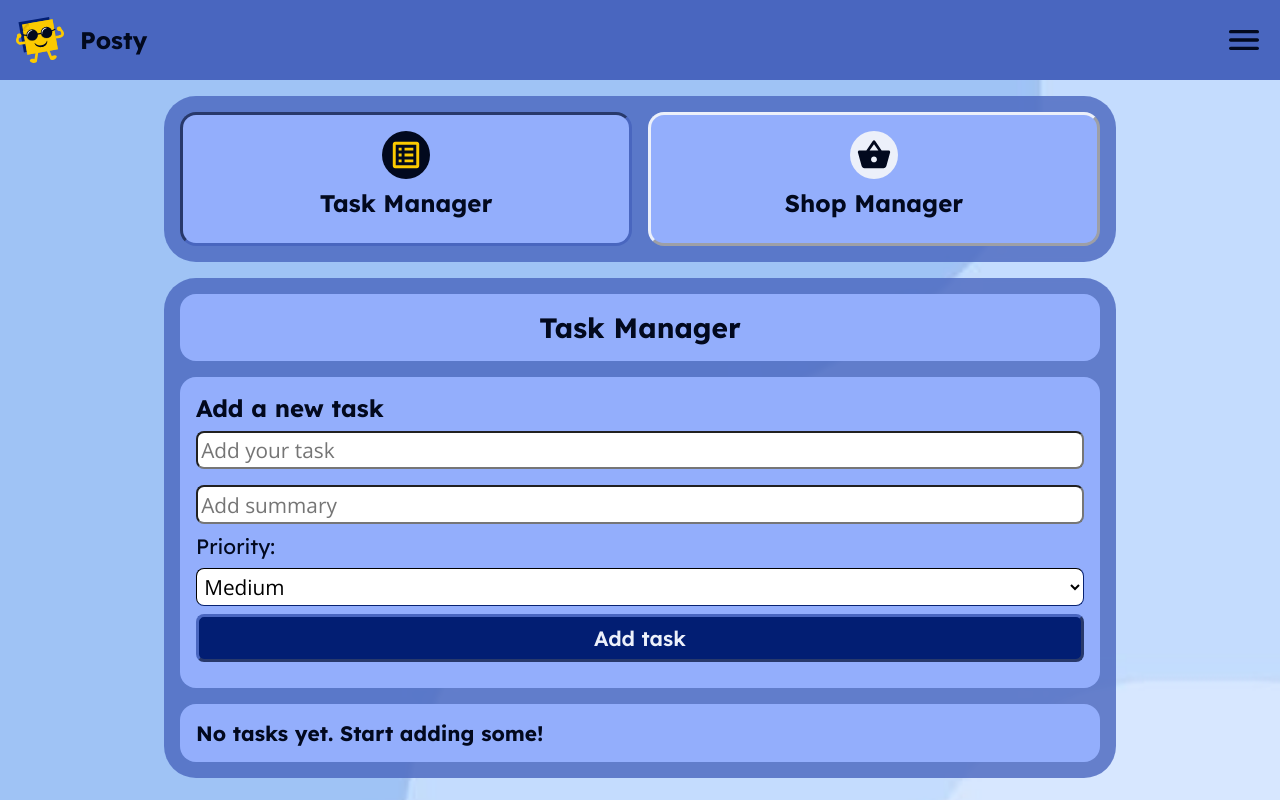
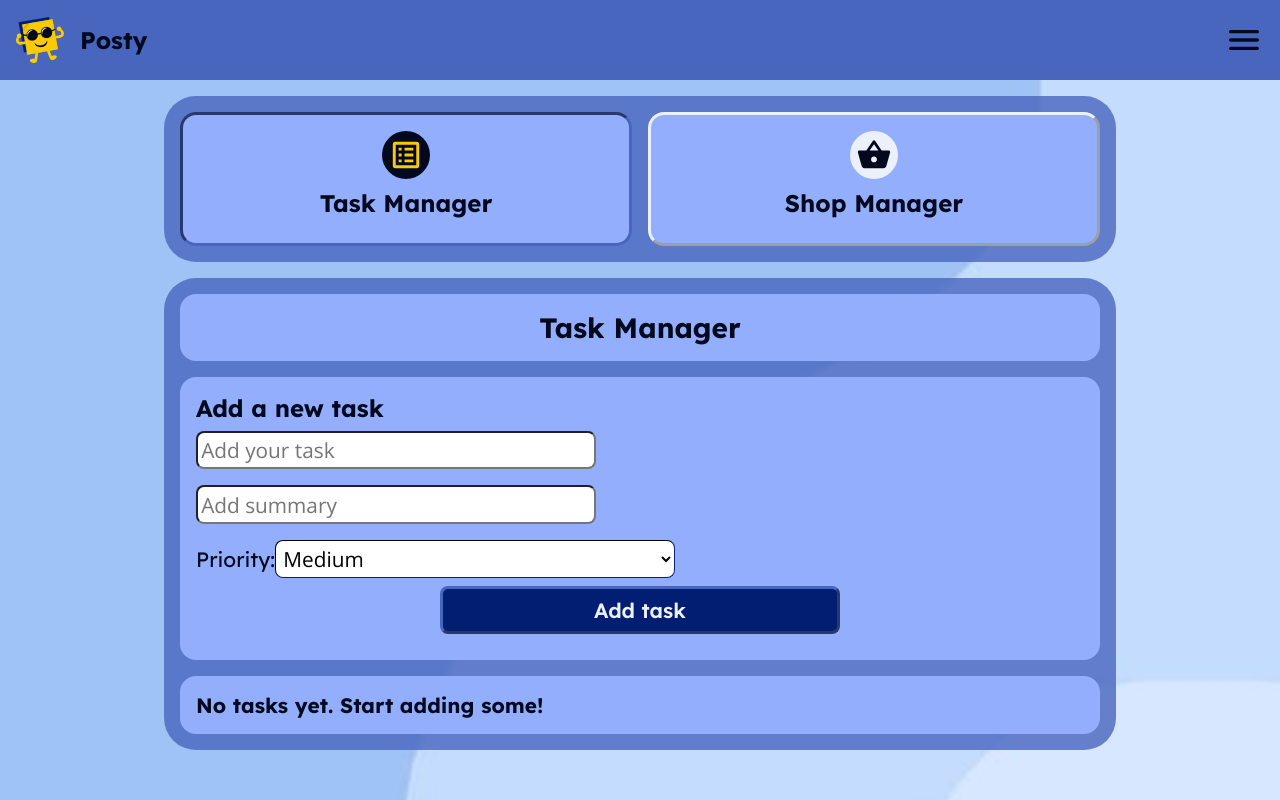
Before and after one commit to EvaneRex/taskmanager, a React (Vite) app: page / in a window 1280 px wide. Built offline with nearby package versions, Linux system fonts and the light colour scheme.

Commit message:
made comment and prepared for layout shift

```diff
--- a/src/App.css
+++ b/src/App.css
@@ -255,6 +255,7 @@ header .menu-icon {
 .taskmanager .taskBox li,
 .shopmanager .taskBox li {
   border-bottom: 2px solid #02091e;
+  padding-top: 0.5rem;
 }
 .taskmanager .taskBox li:last-child,
 .shopmanager .taskBox li:last-child {
@@ -385,7 +386,8 @@ header .menu-icon {
 .shopmanager .shopBox ul .task-item.completed,
 .shopmanager .taskBox ul .shop-item.completed,
 .shopmanager .taskBox ul .task-item.completed {
-  text-decoration: line-through;
+  -webkit-text-decoration: line-through #4966bf 3px;
+          text-decoration: line-through #4966bf 3px;
   color: #4966bf;
 }
 .taskmanager button,
@@ -523,11 +525,27 @@ header .menu-icon {
   .shopmanager .shopForm .prioritytxt {
     font-size: 1.3rem;
   }
+  .taskmanager .taskForm input,
+  .taskmanager .taskForm select,
+  .taskmanager .taskForm option,
+  .taskmanager .shopForm input,
+  .taskmanager .shopForm select,
+  .taskmanager .shopForm option,
+  .shopmanager .taskForm input,
+  .shopmanager .taskForm select,
+  .shopmanager .taskForm option,
+  .shopmanager .shopForm input,
+  .shopmanager .shopForm select,
+  .shopmanager .shopForm option {
+    width: 45%;
+  }
   .taskmanager .taskForm button,
   .taskmanager .shopForm button,
   .shopmanager .taskForm button,
   .shopmanager .shopForm button {
     height: 3rem;
+    width: 45%;
+    justify-self: center;
   }
   .taskmanager .taskBox ul li button,
   .shopmanager .taskBox ul li button {
--- a/src/App.scss
+++ b/src/App.scss
@@ -143,6 +143,7 @@ header {
   .taskBox {
     li {
       border-bottom: 2px solid partial.$blueBlack;
+      padding-top: 0.5rem;
 
       &:last-child {
         border: none;
@@ -218,7 +219,7 @@ header {
 
       .shop-item.completed,
       .task-item.completed {
-        text-decoration: line-through;
+        text-decoration: line-through partial.$mediumBlue 3px;
         color: partial.$mediumBlue;
       }
     }
@@ -298,9 +299,16 @@ header {
       button,
       .prioritytxt {
         font-size: 1.3rem;
+      } //THIS IS FOR THE POTENTIAL SHIFT IN LAYOYT FOR DESKTOP, CHECK GROUPING IN TSX
+      input,
+      select,
+      option {
+        width: 45%;
       }
       button {
         height: 3rem;
+        width: 45%;
+        justify-self: center;
       }
     }
     .taskBox {
```
Also changed, not shown: 1 other file (tests, documents, lock files or other folders).
